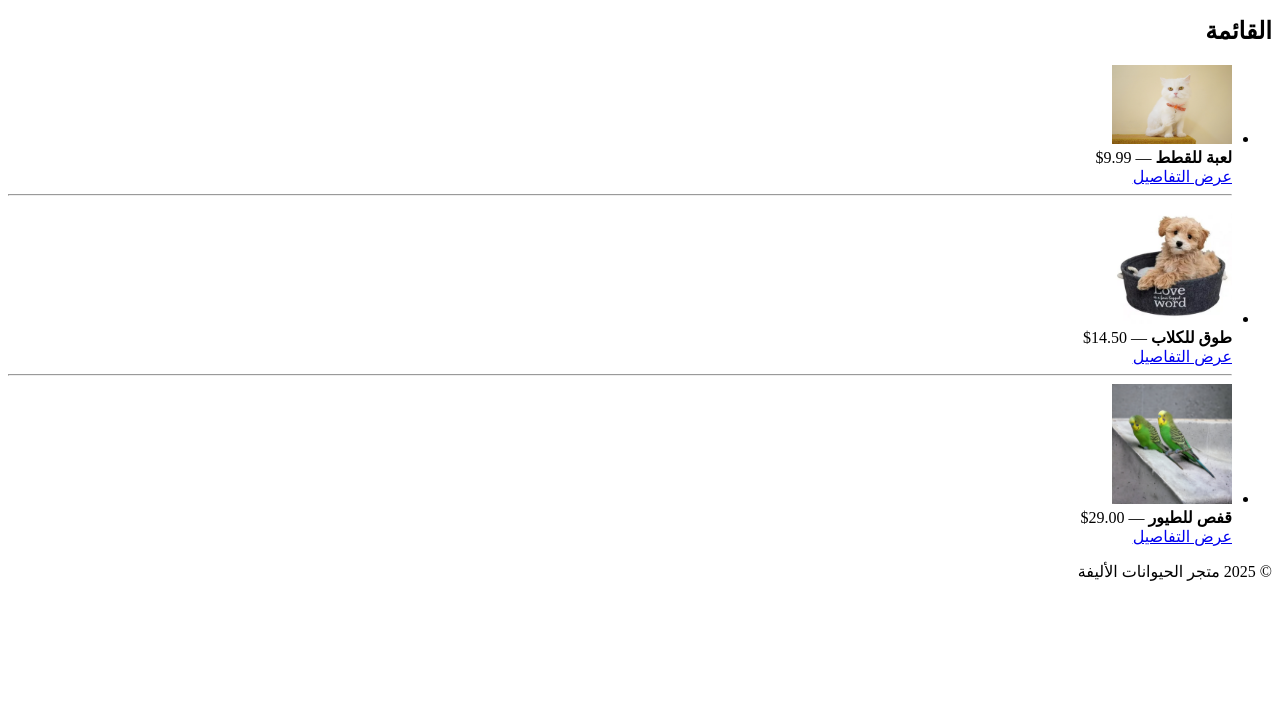
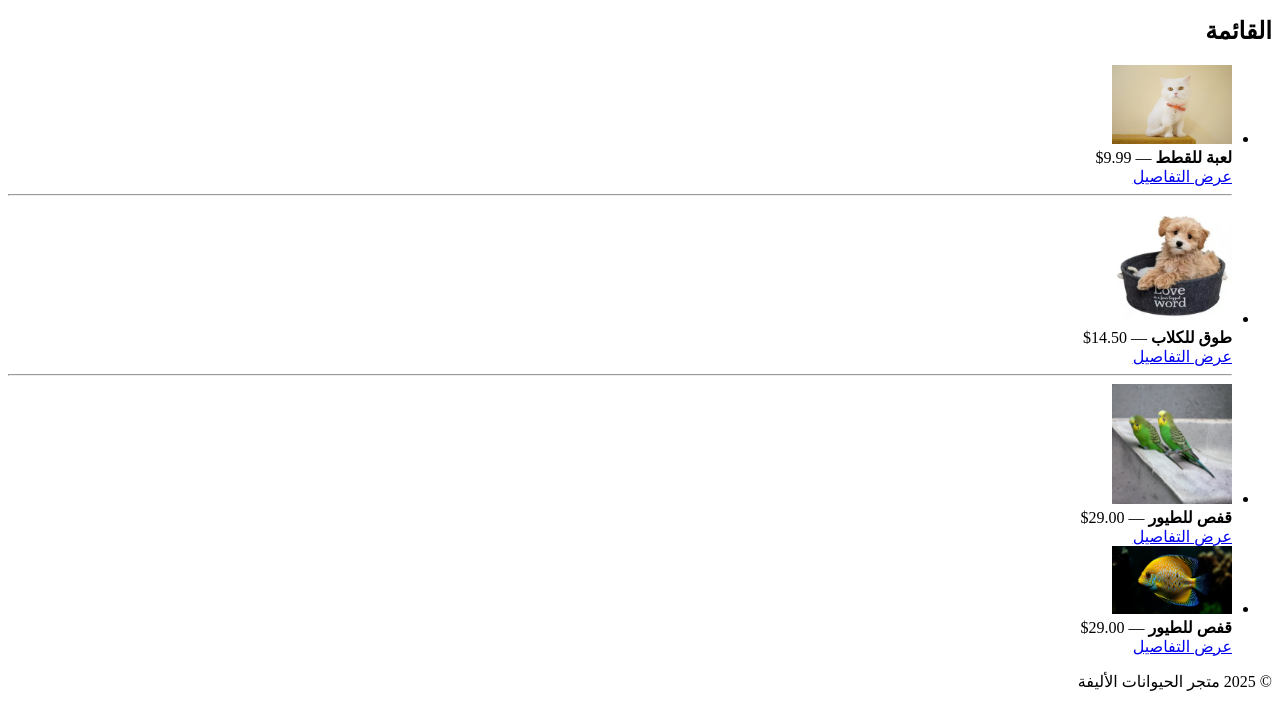
Before and after one commit to zoba20/pro, a plain HTML site: page products.html in a window 1280 px wide. Shown: the part 103-810 px from the top of the page. Drawn offline with Linux system fonts and the light colour scheme.

Commit message:
Update products.html

```diff
--- a/products.html
+++ b/products.html
@@ -48,7 +48,12 @@
       <br>
       <a href="product.html?id=3">عرض التفاصيل</a>
     </li>
-
+ <li>
+      <img src="images/fish1.jpg" alt="قفص للطيور" width="120"><br>
+      <strong>قفص للطيور</strong> — 29.00$
+      <br>
+      <a href="product.html?id=3">عرض التفاصيل</a>
+    </li>
   </ul>
 </main>
 
```
